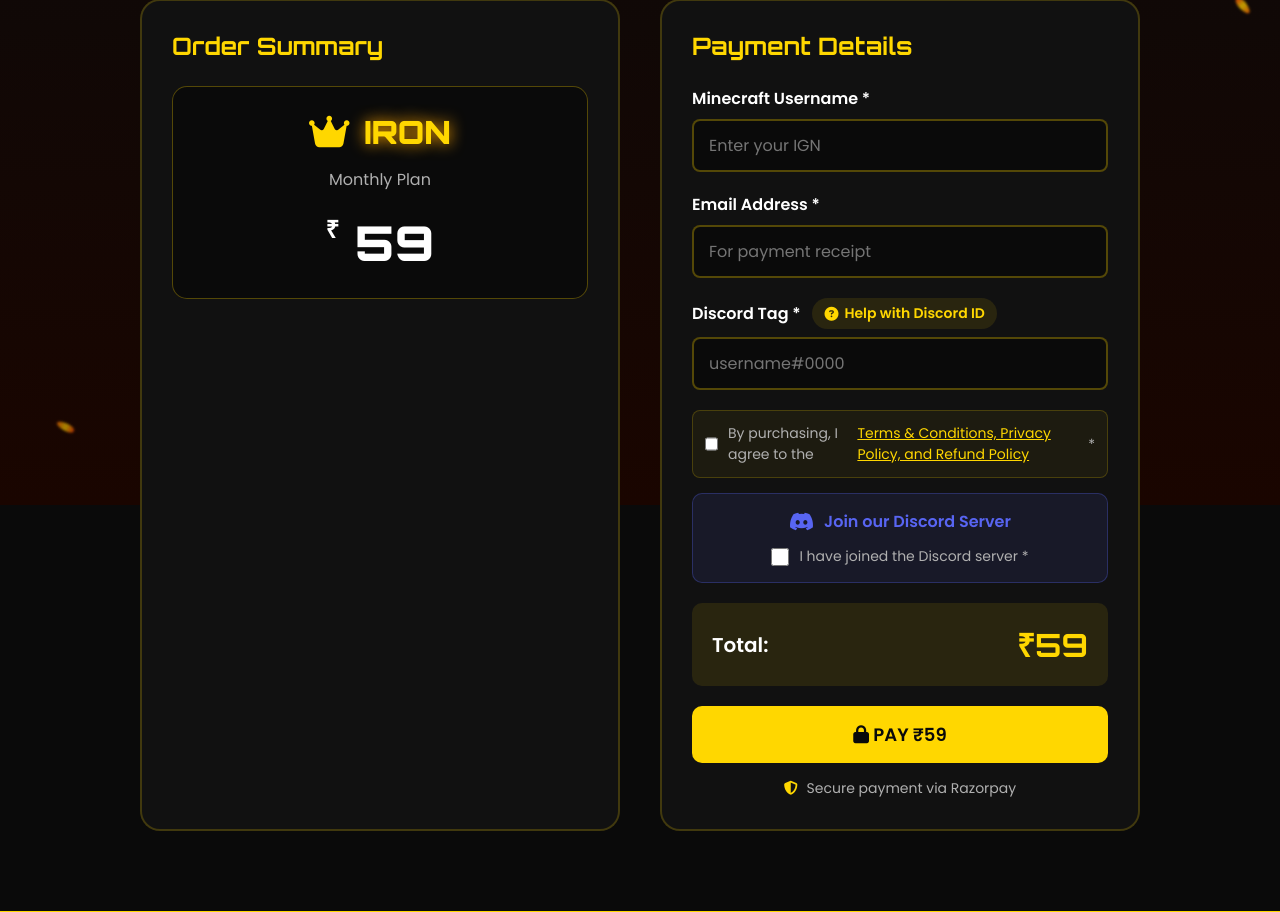
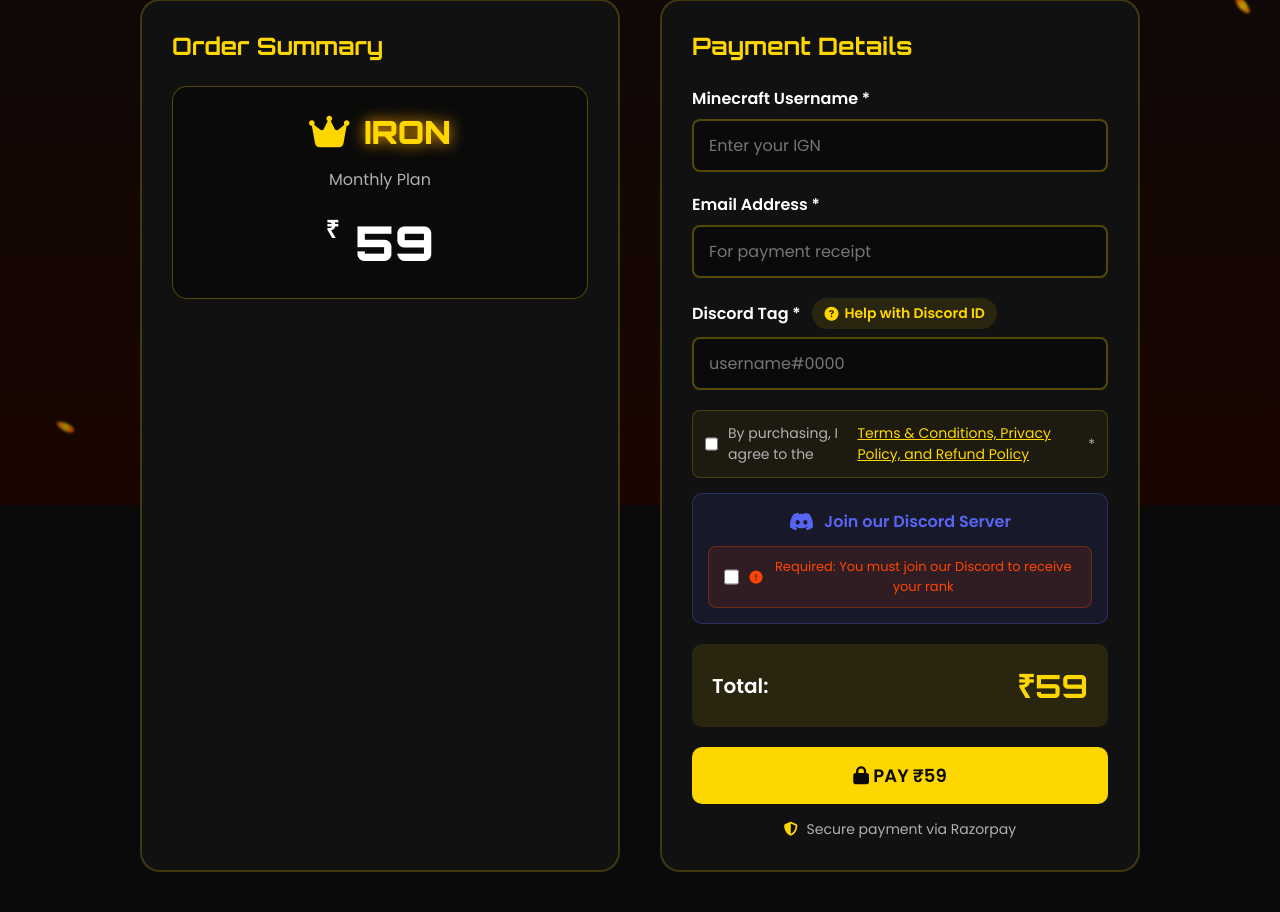
Before and after one commit to spy1345a/GamePodra-Store, a Flask app: page /checkout in a window 1280 px wide. Shown: the part 295-1207 px from the top of the page. Run offline with Flask 3, Linux system fonts and the light colour scheme.

Commit message:
Make Discord checkbox more prominent with required note

```diff
--- a/static/style.css
+++ b/static/style.css
@@ -1008,6 +1008,26 @@ html {
     accent-color: var(--yellow);
 }
 
+.discord-required {
+    background: rgba(255, 69, 0, 0.1);
+    border: 1px solid rgba(255, 69, 0, 0.3);
+    border-radius: 8px;
+    padding: 10px 15px;
+    justify-content: flex-start;
+    font-size: 13px;
+}
+
+.discord-required span {
+    color: #FF4500;
+    display: flex;
+    align-items: center;
+    gap: 8px;
+}
+
+.discord-required i {
+    color: #FF4500;
+}
+
 .terms-checkbox {
     background: rgba(255, 215, 0, 0.05);
     border: 1px solid rgba(255, 215, 0, 0.2);
--- a/templates/checkout.html
+++ b/templates/checkout.html
@@ -87,9 +87,9 @@
                         <a href="https://discord.gg/yNXrrWbY3C" target="_blank" class="discord-link">
                             <i class="fab fa-discord"></i> Join our Discord Server
                         </a>
-                        <label class="checkbox-label">
+                        <label class="checkbox-label discord-required">
                             <input type="checkbox" id="discordJoined" required>
-                            I have joined the Discord server *
+                            <span><i class="fas fa-exclamation-circle"></i> Required: You must join our Discord to receive your rank</span>
                         </label>
                     </div>
 
```
